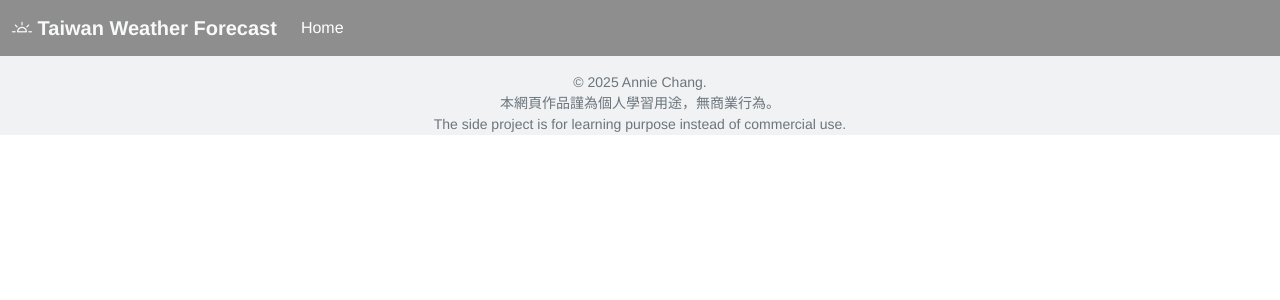
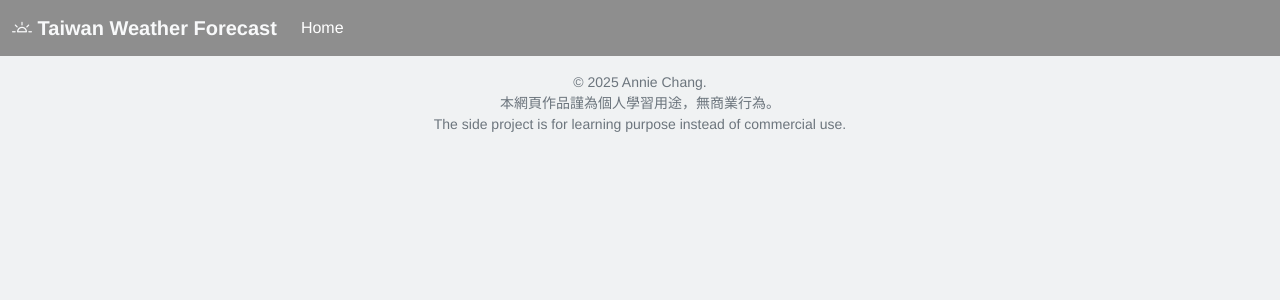
Before and after one commit to Annie794922/weather-forecast, a Vue app: page /about in a window 1280 px wide. Shown: the top 300 px of the page. Built offline with nearby package versions, Linux system fonts and the light colour scheme.

Commit message:
[FIX] Add the global background color setting on html

```diff
--- a/src/App.vue
+++ b/src/App.vue
@@ -25,6 +25,10 @@ export default {
     background-color: map-get($backgroundColors, website);
 }
 
+html {
+    background-color: map-get($backgroundColors, website);
+}
+
 nav {
     padding: 30px;
 }
```
